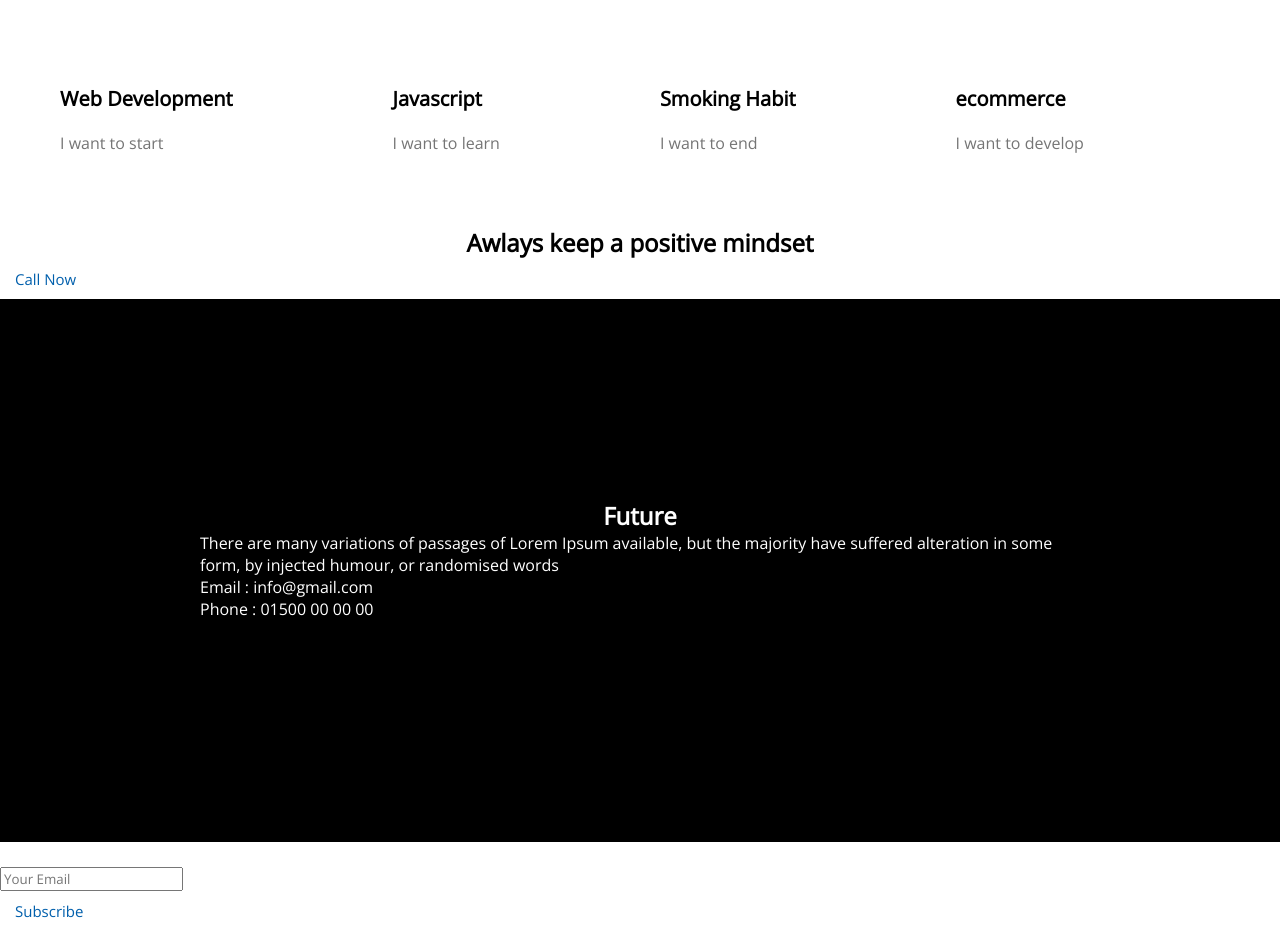
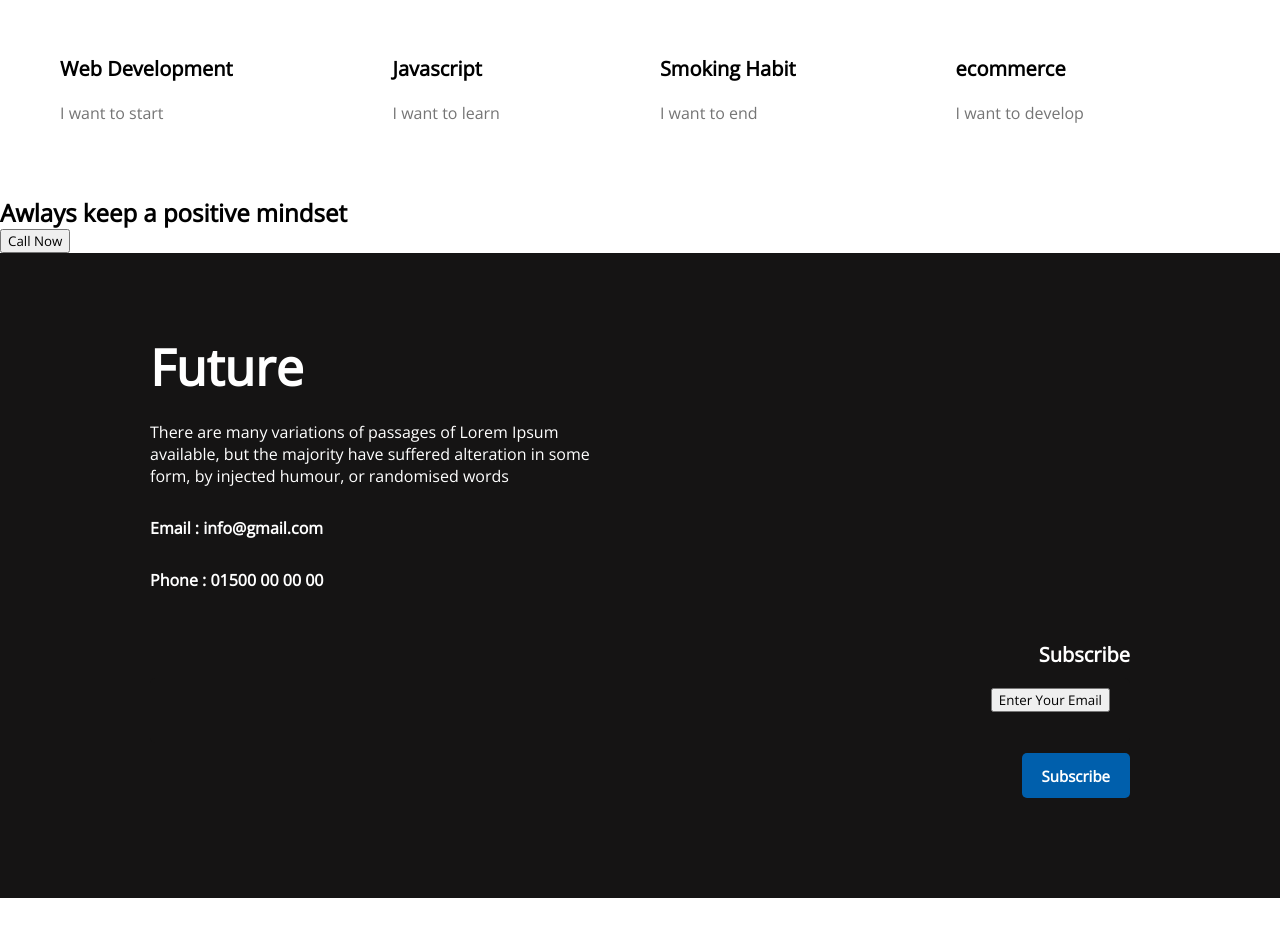
Before and after one commit to Bulbulhasan1417/assignment-01, a plain HTML site: page index.html in a window 1280 px wide. Shown: the part 921-1852 px from the top of the page. After the commit the page ends 1819 px from the top, so only its background shows below. Drawn offline with nearby package versions, Linux system fonts and the light colour scheme.

Commit message:
added footer

```diff
--- a/index.html
+++ b/index.html
@@ -13,10 +13,10 @@
 <body>
     <header class="header">
         <nav>
-               <div class="text-right">
+               <div>
                 <h1>All Thinks Are <br> Possible If You <br> believe</h1>
                </div>
-                    <p class="text-right">There are many variations of passages of Lorem Ipsum <br> available, but the majority have suffered alteration in some <br> form, by injected humour, or randomised words</p>
+                    <p>There are many variations of passages of Lorem Ipsum <br> available, but the majority have suffered alteration in some <br> form, by injected humour, or randomised words</p>
                 <button class="text-right"><strong>Contact Us</strong></button>
         </nav>
 
@@ -66,39 +66,56 @@
         </section>
            <section>
                    <div class="div-images">
+                    <nav class="image-title"></nav>
+                    <img src="images/gradient1.png" alt="">
 
-                <img src="images/gradient1.png" alt="">
                         <h2>Awlays keep a positive mindset</h2>
+
+                     <div>
                         <button>Call Now</button>
                      </div>
+
+                    </nav>
+
+                   </div>
             </section>
+    </main>
         <section>
             <div class="div-black">
-                <nav class="nav-color">
-                <h2>Future</h2>
-                <p>There are many variations of passages of Lorem Ipsum available, but the majority have suffered alteration in some form, by injected humour, or randomised words</p>
+                <footer class="footer-color">
+                    <div class="footer-title">
+                        <h1 class="h2-title">Future</h1>
+                    </div>
+                    <div>
+                        <p>There are many variations of passages of Lorem Ipsum <br> available, but the majority have suffered alteration in some <br> form, by injected humour, or randomised words</p>
+                    </div>
+                    <div class="footer-title">
                         <p>Email : info@gmail.com</p>
+                    </div>
+                    <div class="footer-title">
                         <p>Phone : 01500 00 00 00</p>
-                </nav>
-
+                    </div>
+                 <div class="footer-images">
                 <img src="images/icons/fb.png" alt="">
                 <img src="images/icons/twitter.png" alt="">
                 <img src="images/icons/youtube.png" alt="">
                 </div>
-            <div>
-                <h3 class="h-color">Subscribe</h3>
-                <form>
-                    <label for="Email">
-                        <input  id="Email" type="Enter your email" placeholder="Your Email">
-                    </label>
-                </form>
-                <button>Subscribe</button>
+                <div class="footer-right">
+                        <div class="button-contain">
+                            <div class="button-footer">
+                                <h3 class="button-title">Subscribe</h3>
+                <div class="div-email">
+                   <button>Enter Your Email</button>
+
                 </div>
-
-
-
-
+                        <button class="btn-primary">
+                            Subscribe</button>
+                        </div>
+                    </div>
+            </div>
+        </div>
     </section>
+    </footer>
 
 
 
@@ -106,7 +123,7 @@
 
 
 
-    </main>
-    <footer></footer>
+
+
 </body>
 </html>
--- a/styles/style.css
+++ b/styles/style.css
@@ -1,3 +1,4 @@
+/* header */
 * {
     margin: 0;
     font-family: 'Open Sans', sans-serif;
@@ -5,7 +6,7 @@
 .header{
     background-image:url('../images/banner/banner3.png') ;
     background-repeat: no-repeat;
-    padding: 350px;
+    padding: 200px;
     background-size: cover;
 }
 nav{
@@ -21,7 +22,7 @@ h1{
 .nav-title{
     font-size: 40px;
 }
-button{
+.text-right{
     color: #005FAC;
     font-size: 15px;
     font-weight: 400px;
@@ -30,7 +31,6 @@ button{
     border-radius: 5px;
     background-color: #FFFFFF;
 }
-
 .main-text-right{
     float: right;}
 .nav-right{
@@ -39,20 +39,15 @@ button{
 .div-images{
     background-image: url('../images/watch.png');
     background-repeat: no-repeat;
-
+    display:inline-table;
+    text-align: left;
+}
+.image-title{
+    display: flex;
+    color: black;
+    text-align: left;
 }
 
-.div-black{
-    background-color: black;
-    padding: 200px;
-    background-size: cover;
-}
-.nav-color{
-    color: #FFFFFF;
-}
-.h-color{
-    color: #FFFFFF;
-}
 /*  My Plans*/
 .Plans-container{
     display: flex;
@@ -80,3 +75,74 @@ button{
 h2{
     text-align: center;
 }
+/* footer styles */
+.div-black{
+    background-color:#151414;
+    padding: 150px;
+    padding-top: 50px;
+    padding-bottom: 50px;
+    background-size: cover;
+}
+.footer-color{
+    color: #FFFFFF;
+}
+.footer-title{
+    font-weight: 700;
+    margin-top: 30px;
+    margin-bottom: 20px;
+}
+.h2-title{
+    text-align: left;
+}
+.footer-images{
+    display: flex;
+    gap: 20px;
+}
+.footer-right{
+    text-align: right;
+    margin-top: 20px;
+    margin-bottom: 50px;
+    font-weight: 700;
+}
+.button-contain{
+    gap: 20px;
+
+}
+.button-footer{
+    margin-top: 30px;
+    margin-bottom: 30px;
+}
+
+.button-title{
+    font-weight: 700;
+    font-size: 20px;
+    margin-bottom: 10px;
+    color: #FFFFFF;
+}
+.div-email{
+    color: #FFFFFF;
+    font-weight: 700;
+    font-size: 15px;
+    border: 2px;
+    border-color: wheat;
+    background-color:#151414 ;
+
+    padding: 10px 20px;
+    height: 45px;
+    border-radius: 5px;
+
+}
+
+
+.btn-primary{
+    color: #FFFFFF;
+    font-weight: 700;
+    font-size: 15px;
+    border: 0;
+    padding: 10px 20px;
+    height: 45px;
+    border-radius: 5px;
+    background: #005FAC;
+    margin-top: 10px;
+
+}
```
Lines whose indentation alone changed are shown as unchanged.
